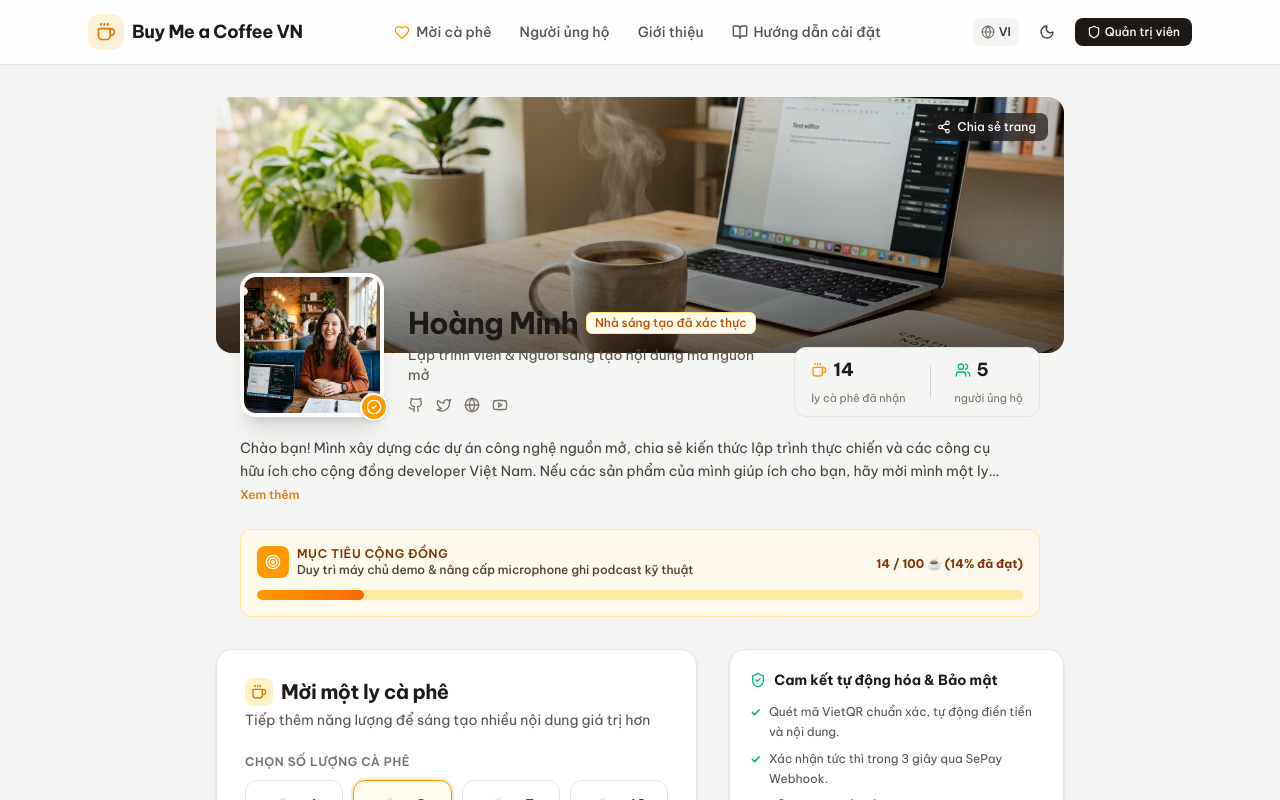
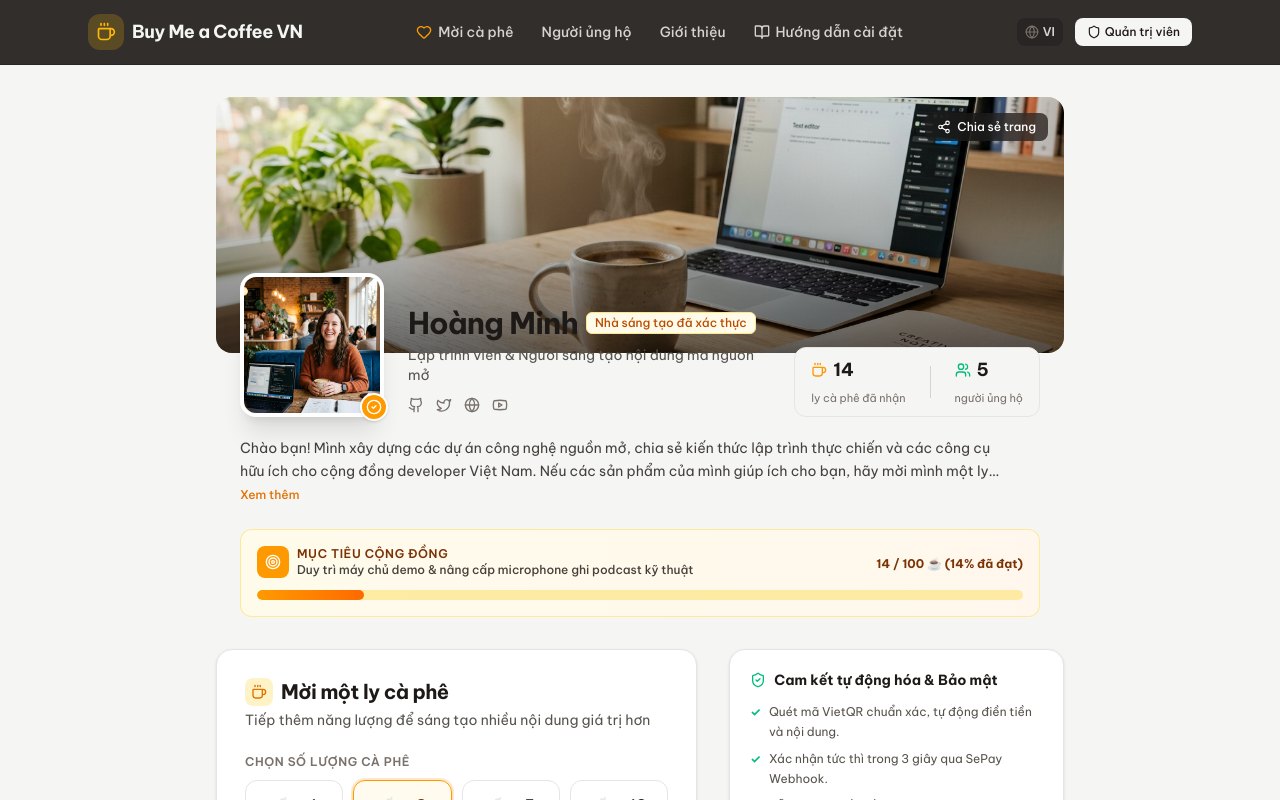
Before and after one commit to khahdihdz/tip4me, a React (Vite) app: page / in a window 1280 px wide. Shown: the top 800 px of the page. Built offline with nearby package versions, Linux system fonts and the light colour scheme.

Commit message:
style: remove theme toggle from navigation

```diff
--- a/src/components/Navbar.tsx
+++ b/src/components/Navbar.tsx
@@ -1,13 +1,11 @@
 import React from 'react';
-import { Coffee, Moon, Sun, Globe, Shield, BookOpen, Heart } from 'lucide-react';
+import { Coffee, Globe, Shield, BookOpen, Heart } from 'lucide-react';
 import { translations } from '../i18n/translations';
 import { Language } from '../types';
 
 interface NavbarProps {
   lang: Language;
   onToggleLang: () => void;
-  theme: 'light' | 'dark';
-  onToggleTheme: () => void;
   onOpenAdmin: () => void;
   onOpenGuide: () => void;
   isAdminLoggedIn: boolean;
@@ -16,8 +14,6 @@ interface NavbarProps {
 export const Navbar: React.FC<NavbarProps> = ({
   lang,
   onToggleLang,
-  theme,
-  onToggleTheme,
   onOpenAdmin,
   onOpenGuide,
   isAdminLoggedIn,
@@ -25,37 +21,34 @@ export const Navbar: React.FC<NavbarProps> = ({
   const t = translations[lang];
 
   return (
-    <header className="sticky top-0 z-40 w-full min-w-0 backdrop-blur-md bg-white/90 dark:bg-stone-900/90 border-b border-stone-200 dark:border-stone-800 transition-colors duration-200">
+    <header className="sticky top-0 z-40 w-full min-w-0 backdrop-blur-md bg-stone-900/90 border-b border-stone-800">
       <div className="max-w-6xl mx-auto w-full min-w-0 px-3 sm:px-6 min-h-16 flex items-center justify-between gap-2">
-        {/* Brand */}
         <a href="#" className="flex items-center gap-2 min-w-0 group">
-          <div className="w-9 h-9 rounded-xl bg-amber-500/15 dark:bg-amber-400/20 text-amber-600 dark:text-amber-400 flex items-center justify-center transition-transform group-hover:scale-105 shrink-0">
+          <div className="w-9 h-9 rounded-xl bg-amber-400/20 text-amber-400 flex items-center justify-center transition-transform group-hover:scale-105 shrink-0">
             <Coffee className="w-5 h-5" />
           </div>
-          <span className="text-sm sm:text-lg font-bold tracking-tight text-stone-900 dark:text-stone-100 whitespace-nowrap">
+          <span className="text-sm sm:text-lg font-bold tracking-tight text-stone-100 whitespace-nowrap">
             {t.nav.brand}
           </span>
         </a>
 
-        {/* Desktop navigation */}
-        <nav className="hidden md:flex items-center gap-7 text-sm font-medium text-stone-600 dark:text-stone-300">
-          <a href="#donate" className="hover:text-amber-600 dark:hover:text-amber-400 transition-colors flex items-center gap-1.5">
+        <nav className="hidden md:flex items-center gap-7 text-sm font-medium text-stone-300">
+          <a href="#donate" className="hover:text-amber-400 transition-colors flex items-center gap-1.5">
             <Heart className="w-4 h-4 text-amber-500" />
             <span>{lang === 'vi' ? 'Mời cà phê' : 'Support'}</span>
           </a>
-          <a href="#supporters" className="hover:text-amber-600 dark:hover:text-amber-400 transition-colors">{t.nav.supporters}</a>
-          <a href="#about" className="hover:text-amber-600 dark:hover:text-amber-400 transition-colors">{t.nav.about}</a>
-          <button onClick={onOpenGuide} className="hover:text-amber-600 dark:hover:text-amber-400 transition-colors flex items-center gap-1.5 text-left">
+          <a href="#supporters" className="hover:text-amber-400 transition-colors">{t.nav.supporters}</a>
+          <a href="#about" className="hover:text-amber-400 transition-colors">{t.nav.about}</a>
+          <button onClick={onOpenGuide} className="hover:text-amber-400 transition-colors flex items-center gap-1.5 text-left">
             <BookOpen className="w-4 h-4" />
             <span>{t.nav.guide}</span>
           </button>
         </nav>
 
-        {/* Actions */}
         <div className="flex items-center gap-1 sm:gap-3 shrink-0">
           <button
             onClick={onToggleLang}
-            className="flex items-center gap-1 px-2 py-1.5 text-xs font-semibold rounded-lg bg-stone-100 dark:bg-stone-800 text-stone-700 dark:text-stone-300 hover:bg-stone-200 dark:hover:bg-stone-700 transition-colors shrink-0"
+            className="flex items-center gap-1 px-2 py-1.5 text-xs font-semibold rounded-lg bg-stone-800 text-stone-300 hover:bg-stone-700 transition-colors shrink-0"
             title="Đổi ngôn ngữ / Switch Language"
             aria-label="Switch Language"
           >
@@ -64,24 +57,15 @@ export const Navbar: React.FC<NavbarProps> = ({
           </button>
 
           <button
-            onClick={onToggleTheme}
-            className="p-2 text-stone-600 dark:text-stone-300 hover:bg-stone-100 dark:hover:bg-stone-800 rounded-lg transition-colors shrink-0"
-            title={theme === 'dark' ? 'Chuyển sang chế độ sáng' : 'Chuyển sang chế độ tối'}
-            aria-label="Toggle Theme"
-          >
-            {theme === 'dark' ? <Sun className="w-4 h-4 text-amber-400" /> : <Moon className="w-4 h-4 text-stone-700" />}
-          </button>
-
-          <button
             onClick={onOpenAdmin}
             className={`flex items-center gap-1 px-2 sm:px-3 py-1.5 text-xs font-medium rounded-lg transition-colors whitespace-nowrap shrink-0 ${
               isAdminLoggedIn
                 ? 'bg-emerald-600 hover:bg-emerald-700 text-white'
-                : 'bg-stone-900 dark:bg-stone-100 hover:bg-stone-800 dark:hover:bg-stone-200 text-white dark:text-stone-900'
+                : 'bg-stone-100 hover:bg-stone-200 text-stone-900'
             }`}
           >
             <Shield className="w-3.5 h-3.5" />
-            <span className="sm:hidden">{isAdminLoggedIn ? (lang === 'vi' ? 'Admin' : 'Admin') : (lang === 'vi' ? 'Quản trị' : 'Admin')}</span>
+            <span className="sm:hidden">{isAdminLoggedIn ? 'Admin' : (lang === 'vi' ? 'Quản trị' : 'Admin')}</span>
             <span className="hidden sm:inline">{isAdminLoggedIn ? (lang === 'vi' ? 'Quản trị' : 'Dashboard') : t.nav.admin}</span>
           </button>
         </div>
```
